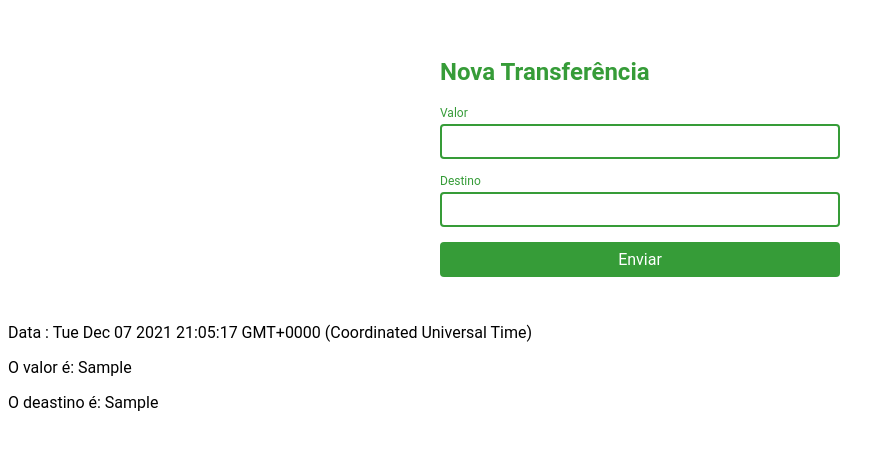
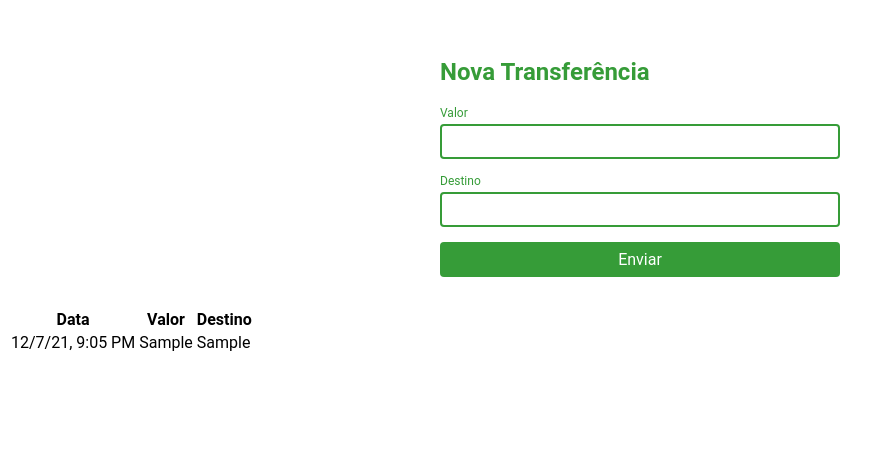
Before and after one commit to beckhauser/bank-angular, an Angular app: page / in a window 1280 px wide. Both pictures are taken after typing "Sample", "Sample" into the empty fields and a click on the button "Enviar". Shown: the top 450 px of the page, without its empty margins (0-894 px from the left). Built offline with nearby package versions, Linux system fonts and the light colour scheme.

Commit message:
Changing list style

```diff
--- a/src/app/extrato/extrato.component.html
+++ b/src/app/extrato/extrato.component.html
@@ -1,5 +1,14 @@
-<div *ngFor="let transferencia of transferencias">
-  <p>Data : {{ transferencia?.data }}</p>
-  <p>O valor é: {{ transferencia?.valor }}</p>
-  <p>O deastino é: {{ transferencia?.destino }}</p>
-</div>
+<table>
+  <thead>
+    <th>Data</th>
+    <th>Valor</th>
+    <th>Destino</th>
+  </thead>
+  <tbody>
+    <tr *ngFor="let transferencia of transferencias">
+      <td>{{ transferencia?.data | date: "short" }}</td>
+      <td>{{ transferencia?.valor }}</td>
+      <td>{{ transferencia?.destino }}</td>
+    </tr>
+  </tbody>
+</table>
```
